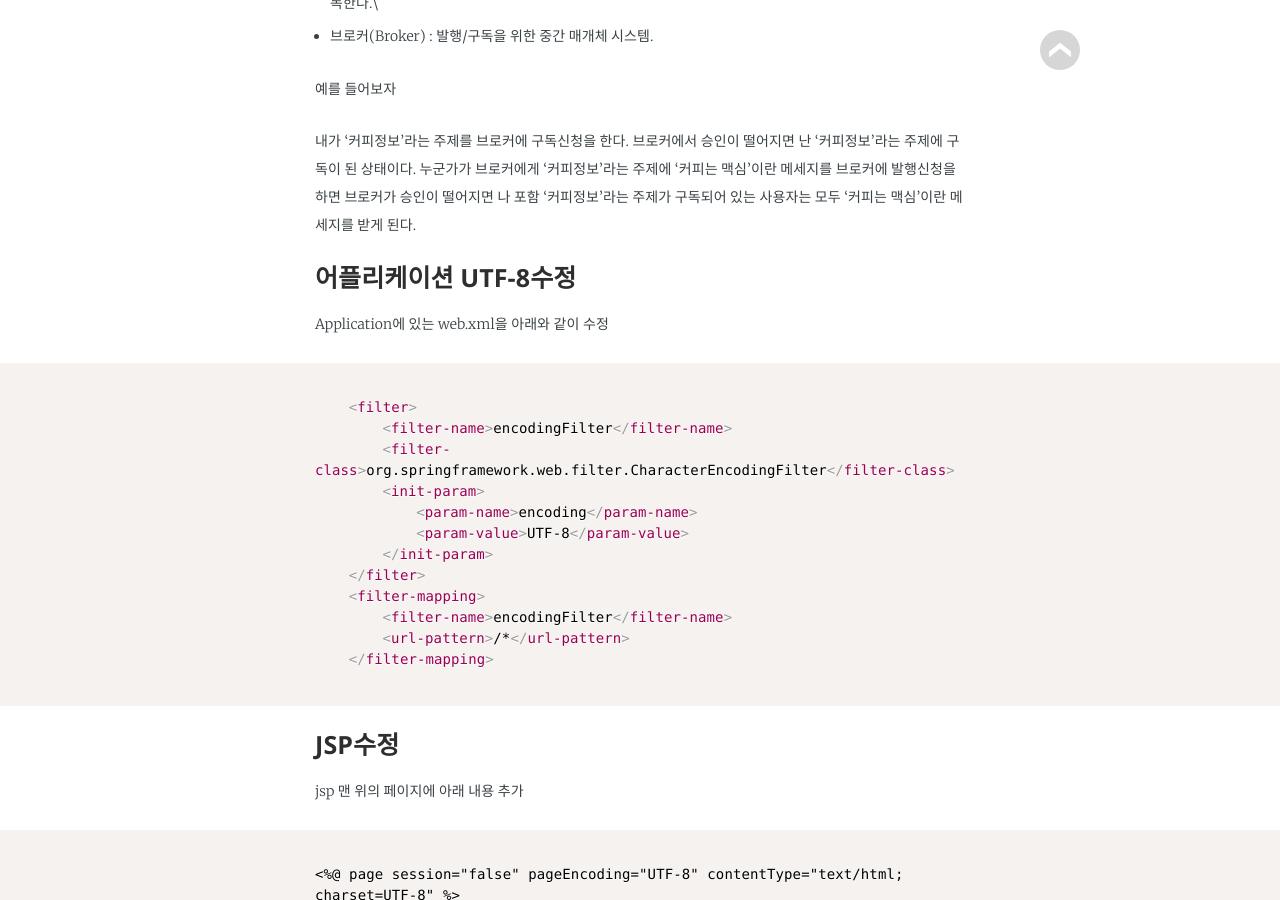
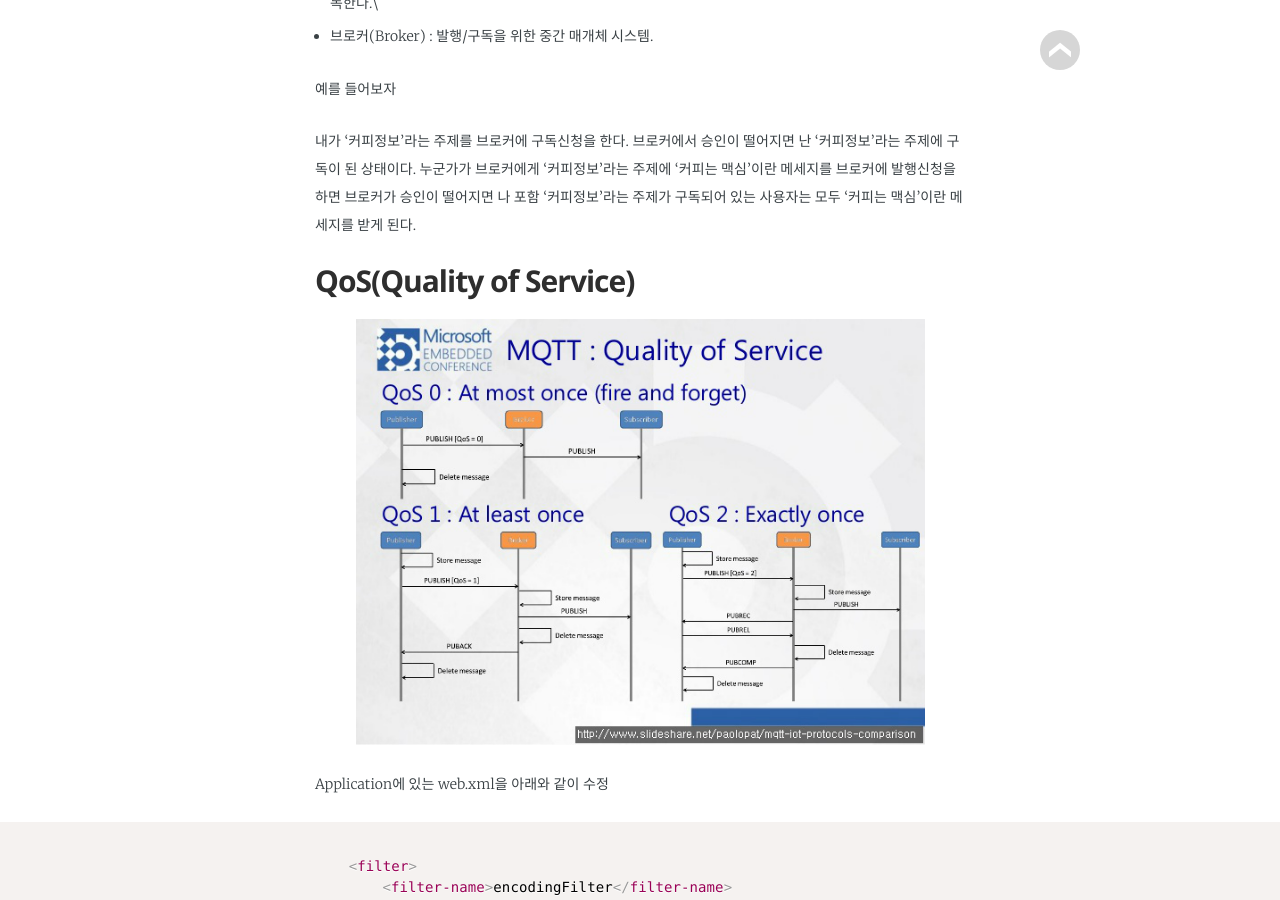
Before and after one commit to jwillmer/jekyllDecent, a Jekyll site: the page built from _posts/2019-05-27-MQTT1.md, in a window 1280 px wide and 900 px high, scrolled down 1908 px. Built offline with Jekyll 4.4.1, drawn with Linux system fonts in a browser that asks for light colours; some web fonts are replaced.

Commit message:
Update 2019-05-27-MQTT1.md

```diff
--- a/_posts/2019-05-27-MQTT1.md
+++ b/_posts/2019-05-27-MQTT1.md
@@ -58,7 +58,15 @@ MQTT의 특징으로 크게 QoS와 Broker, Publish/Subscribe 시스템을 들
 
 
 
-### 어플리케이션 UTF-8수정
+## QoS(Quality of Service)
+
+
+<aside>
+<figure>
+<img src="{{ "/media/img/IoT/iot2.PNG" | absolute_url }}" />
+</figure>
+</aside>
+
 
 Application에 있는 web.xml을 아래와 같이 수정
 
```
